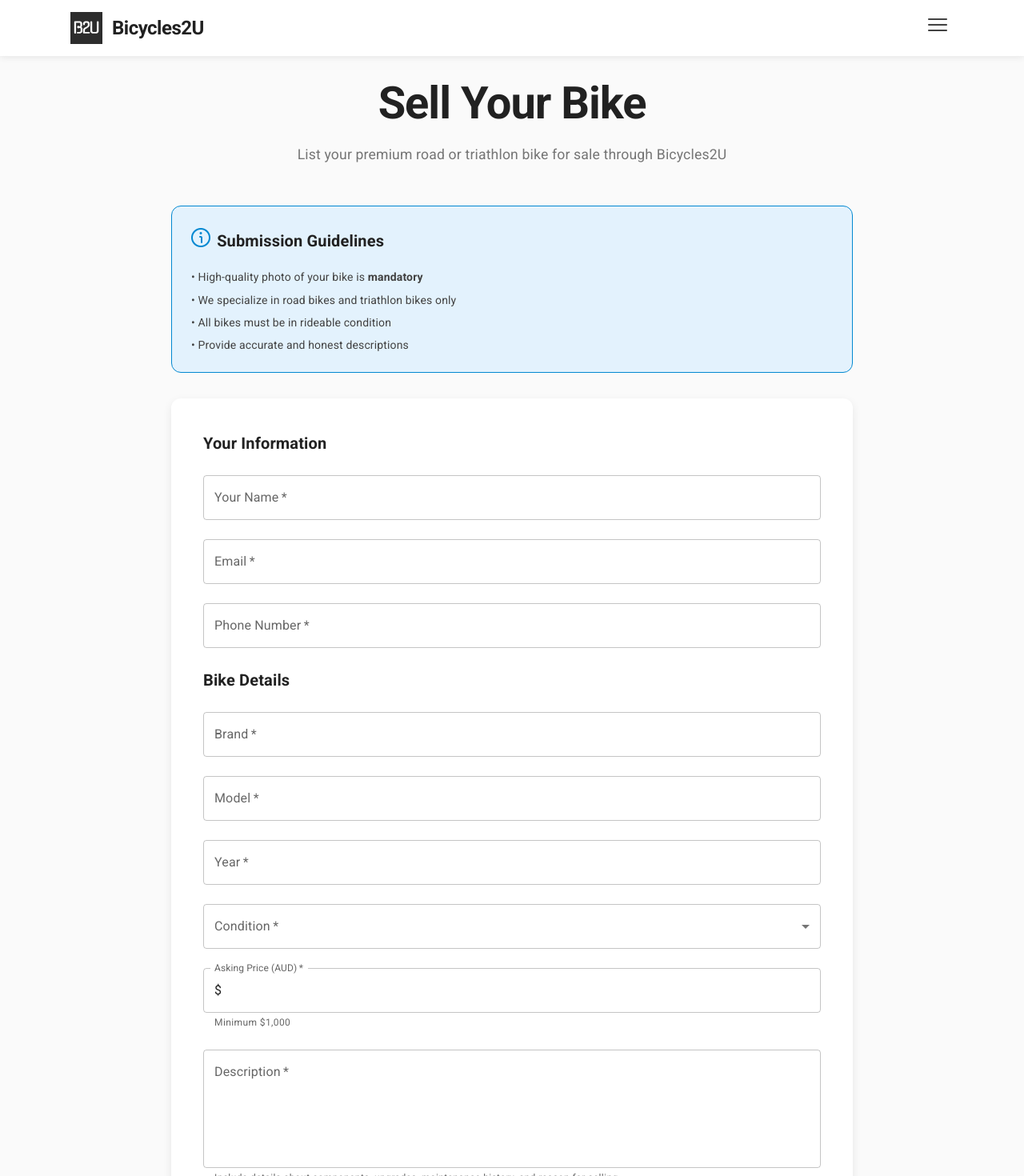
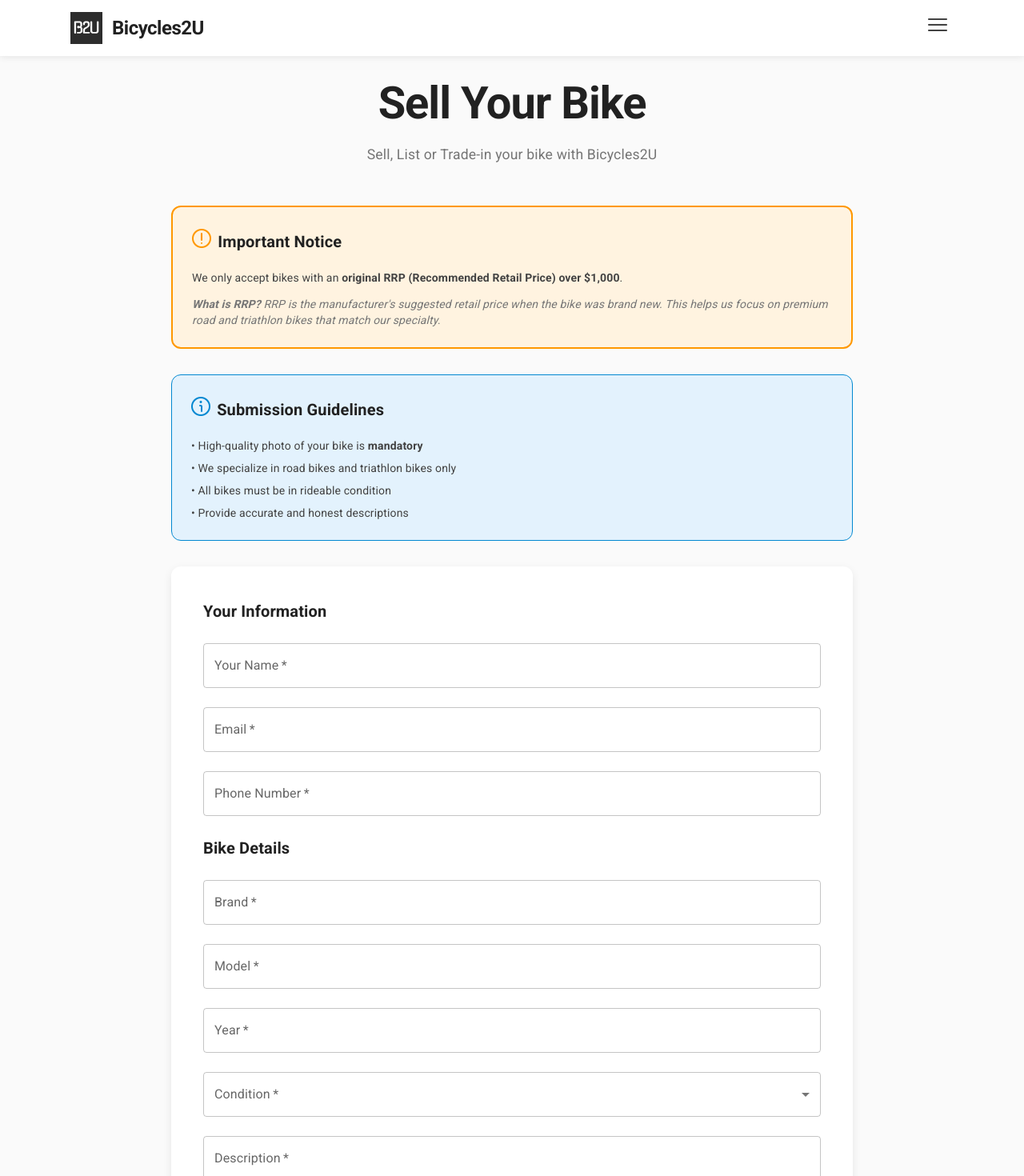
Before and after one commit to bicyclerepairs2u-create/bycicles2u-website, a Next.js app: page /sell-bike in a window 1280 px wide. Shown: the top 1470 px of the page at 80% size. Built offline with nearby package versions, Linux system fonts and the light colour scheme; some icons are missing.

Commit message:
feat: forms loading bar

```diff
--- a/app/api/sell-bike/route.ts
+++ b/app/api/sell-bike/route.ts
@@ -13,7 +13,6 @@ export async function POST(request: NextRequest) {
     const bikeModel = formData.get("bikeModel") as string
     const year = formData.get("year") as string
     const condition = formData.get("condition") as string
-    const price = formData.get("price") as string
     const description = formData.get("description") as string
     const image = formData.get("image") as File | null
 
@@ -26,7 +25,6 @@ export async function POST(request: NextRequest) {
       !bikeModel ||
       !year ||
       !condition ||
-      !price ||
       !description
     ) {
       return NextResponse.json(
@@ -59,7 +57,6 @@ Bike Details:
 - Model: ${bikeModel}
 - Year: ${year}
 - Condition: ${condition}
-- Asking Price: $${price}
 
 Description:
 ${description}
--- a/components/contact-section.tsx
+++ b/components/contact-section.tsx
@@ -17,6 +17,7 @@ import {
   Stack,
   Link,
   Alert,
+  CircularProgress,
 } from "@mui/material"
 
 export default function ContactSection() {
@@ -32,7 +33,7 @@ export default function ContactSection() {
     message: "",
   })
 
-  const [submitStatus, setSubmitStatus] = useState<"idle" | "success" | "error">("idle")
+  const [submitStatus, setSubmitStatus] = useState<"idle" | "loading" | "success" | "error">("idle")
 
   const handleChange = (e: any) => {
     setFormData({
@@ -43,6 +44,8 @@ export default function ContactSection() {
 
   const handleSubmit = async (e: React.FormEvent) => {
     e.preventDefault()
+
+    setSubmitStatus("loading")
 
     try {
       const response = await fetch("/api/contact", {
@@ -375,6 +378,7 @@ export default function ContactSection() {
                     variant="contained"
                     size="large"
                     fullWidth
+                    disabled={submitStatus === "loading" || submitStatus === "success"}
                     sx={{
                       backgroundColor: "#0288d1",
                       color: "#ffffff",
@@ -388,9 +392,22 @@ export default function ContactSection() {
                         backgroundColor: "#0277bd",
                         boxShadow: "0 6px 16px rgba(2, 136, 209, 0.4)",
                       },
+                      "&.Mui-disabled": {
+                        backgroundColor: "#90caf9",
+                        color: "#ffffff",
+                      },
                     }}
                   >
-                    Send Inquiry
+                    {submitStatus === "loading" && (
+                      <CircularProgress
+                        size={20}
+                        sx={{
+                          color: "#ffffff",
+                          mr: 1,
+                        }}
+                      />
+                    )}
+                    {submitStatus === "loading" ? "Sending..." : submitStatus === "success" ? "Sent!" : "Send Inquiry"}
                   </Button>
                 </Stack>
               </form>
--- a/components/hero-section.tsx
+++ b/components/hero-section.tsx
@@ -68,7 +68,7 @@ export default function HeroSection() {
               textShadow: "0 2px 4px rgba(0, 0, 0, 0.3)",
             }}
           >
-            Premium Road & Triathlon Bikes
+            Premium Pre-Owned Road and Triathlon Bikes
           </Typography>
 
           <Typography
@@ -82,7 +82,7 @@ export default function HeroSection() {
               textShadow: "0 1px 2px rgba(0, 0, 0, 0.3)",
             }}
           >
-            Expert repairs, custom builds, and quality second-hand bikes for serious cyclists
+            Sydney’s first and only bike store dedicated to Pre-Owned and professionally refurbished Road, Triathlon and Gravel bikes
           </Typography>
 
           <Stack
--- a/components/sell-bike-form.tsx
+++ b/components/sell-bike-form.tsx
@@ -16,6 +16,7 @@ import {
   Alert,
   FormHelperText,
   Link,
+  CircularProgress,
 } from "@mui/material"
 import Navigation from "@/components/navigation"
 import Footer from "@/components/footer"
@@ -29,13 +30,12 @@ export default function SellBikeForm() {
     bikeModel: "",
     year: "",
     condition: "",
-    price: "",
     description: "",
   })
   const [image, setImage] = useState<File | null>(null)
   const [imagePreview, setImagePreview] = useState<string>("")
   const [errors, setErrors] = useState<{ [key: string]: string }>({})
-  const [submitStatus, setSubmitStatus] = useState<"idle" | "success" | "error">("idle")
+  const [submitStatus, setSubmitStatus] = useState<"idle" | "loading" | "success" | "error">("idle")
 
   const handleChange = (e: any) => {
     const { name, value } = e.target
@@ -88,16 +88,6 @@ export default function SellBikeForm() {
     if (!formData.condition) newErrors.condition = "Condition is required"
     if (!formData.description.trim()) newErrors.description = "Description is required"
 
-    // Price validation
-    const price = parseFloat(formData.price)
-    if (!formData.price.trim()) {
-      newErrors.price = "Price is required"
-    } else if (isNaN(price)) {
-      newErrors.price = "Please enter a valid number"
-    } else if (price < 1000) {
-      newErrors.price = "Minimum price is $1,000"
-    }
-
     // Image validation
     if (!image) {
       newErrors.image = "Bike photo is required"
@@ -114,6 +104,8 @@ export default function SellBikeForm() {
       return
     }
 
+    setSubmitStatus("loading")
+
     try {
       // Create FormData to send file and form fields
       const formDataToSend = new FormData()
@@ -124,7 +116,6 @@ export default function SellBikeForm() {
       formDataToSend.append("bikeModel", formData.bikeModel)
       formDataToSend.append("year", formData.year)
       formDataToSend.append("condition", formData.condition)
-      formDataToSend.append("price", formData.price)
       formDataToSend.append("description", formData.description)
 
       if (image) {
@@ -149,7 +140,6 @@ export default function SellBikeForm() {
             bikeModel: "",
             year: "",
             condition: "",
-            price: "",
             description: "",
           })
           setImage(null)
@@ -204,9 +194,42 @@ export default function SellBikeForm() {
                 lineHeight: 1.7,
               }}
             >
-              List your premium road or triathlon bike for sale through Bicycles2U
+              Sell, List or Trade-in your bike with Bicycles2U
             </Typography>
           </Box>
+
+          {/* RRP Disclaimer */}
+          <Paper
+            elevation={0}
+            sx={{
+              p: 3,
+              mb: 4,
+              backgroundColor: "#fff3e0",
+              border: "2px solid #ff9800",
+              borderRadius: "12px",
+            }}
+          >
+            <Typography
+              variant="h6"
+              sx={{
+                fontWeight: 600,
+                color: "#212121",
+                mb: 2,
+                display: "flex",
+                alignItems: "center",
+                gap: 1,
+              }}
+            >
+              <i className="fi fi-rr-exclamation" style={{ fontSize: "1.5rem", color: "#ff9800" }}></i>
+              Important Notice
+            </Typography>
+            <Typography variant="body2" sx={{ color: "#424242", mb: 1.5 }}>
+              We only accept bikes with an <strong>original RRP (Recommended Retail Price) over $1,000</strong>.
+            </Typography>
+            <Typography variant="body2" sx={{ color: "#757575", fontStyle: "italic" }}>
+              <strong>What is RRP?</strong> RRP is the manufacturer's suggested retail price when the bike was brand new. This helps us focus on premium road and triathlon bikes that match our specialty.
+            </Typography>
+          </Paper>
 
           {/* Rules Section */}
           <Paper
@@ -380,22 +403,6 @@ export default function SellBikeForm() {
 
                 <TextField
                   fullWidth
-                  label="Asking Price (AUD)"
-                  name="price"
-                  type="number"
-                  value={formData.price}
-                  onChange={handleChange}
-                  required
-                  error={!!errors.price}
-                  helperText={errors.price || "Minimum $1,000"}
-                  InputProps={{
-                    startAdornment: <Typography sx={{ mr: 1 }}>$</Typography>,
-                  }}
-                  variant="outlined"
-                />
-
-                <TextField
-                  fullWidth
                   label="Description"
                   name="description"
                   value={formData.description}
@@ -492,6 +499,7 @@ export default function SellBikeForm() {
                   type="submit"
                   variant="contained"
                   size="large"
+                  disabled={submitStatus === "loading" || submitStatus === "success"}
                   sx={{
                     backgroundColor: "#0288d1",
                     color: "#ffffff",
@@ -504,9 +512,22 @@ export default function SellBikeForm() {
                     "&:hover": {
                       backgroundColor: "#0277bd",
                     },
+                    "&.Mui-disabled": {
+                      backgroundColor: "#90caf9",
+                      color: "#ffffff",
+                    },
                   }}
                 >
-                  Submit Bike Listing
+                  {submitStatus === "loading" && (
+                    <CircularProgress
+                      size={20}
+                      sx={{
+                        color: "#ffffff",
+                        mr: 1,
+                      }}
+                    />
+                  )}
+                  {submitStatus === "loading" ? "Submitting..." : submitStatus === "success" ? "Submitted!" : "Submit Bike Listing"}
                 </Button>
 
                 <Typography variant="caption" sx={{ color: "#757575", textAlign: "center", mt: 2 }}>
```
